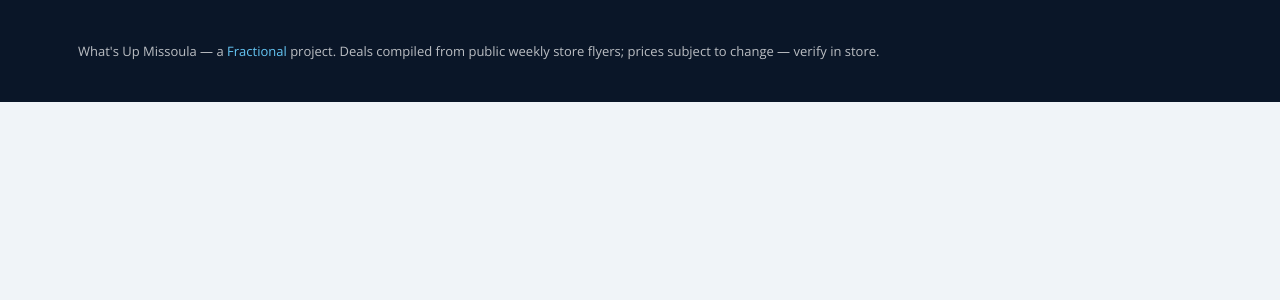
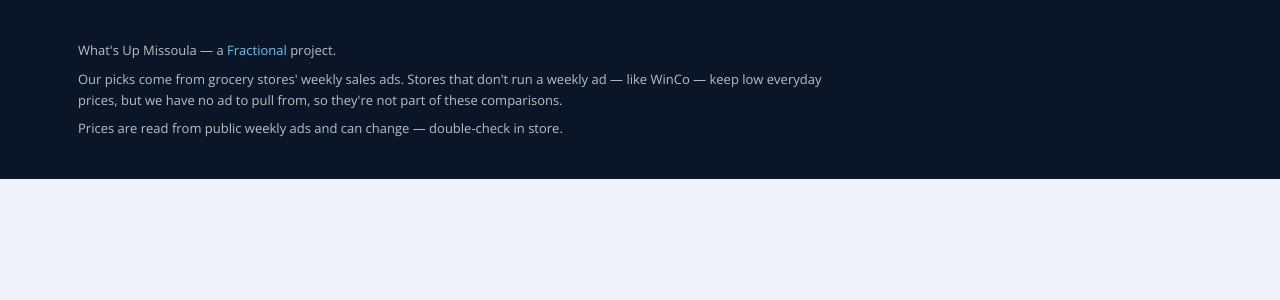
Before and after one commit to andymorse/whatupmissoula, a Python web app: template site/templates/base.html.j2 in a window 1280 px wide. Shown: the top 300 px of the page. Run offline with Jinja, Linux system fonts and the light colour scheme; the template is opened without the code that fills it, so the values that code supplies are empty.

Commit message:
Drop WinCo (no weekly ad); add methodology note to site footer
WinCo is everyday-low-price with no weekly sales ad to pull from, so it's
excluded from comparisons. Footer now explains the picks come from stores'
weekly sales ads and that ad-less stores like WinCo aren't included.

Co-Authored-By: Claude Opus 4.7 <noreply@anthropic.com>

```diff
--- a/pipeline/config.example.yaml
+++ b/pipeline/config.example.yaml
@@ -28,8 +28,9 @@ email:
   # attaching it. The extractor must follow the "view ad" link, not read an
   # attachment. Build that once a real weekly-ad email is in hand.
 
-# Email-confirmed stores (mirror ai/guidance.md §2). The web-scrape-only stores
-# (Orange Street Food Farm, WinCo, Costco) are handled in a later phase.
+# Email-confirmed stores (mirror ai/guidance.md §2). Web-flyer stores rendered
+# from their ad page (Orange Street Food Farm, Costco) are a later phase.
+# WinCo is excluded — no weekly ad (footer explains this to readers).
 stores:
   - name: "Rosauers"
   - name: "Super1 Stevensville"
--- a/site/static/css/brand.css
+++ b/site/static/css/brand.css
@@ -111,8 +111,10 @@ table.deals .reg { color: var(--gray-400); text-decoration: line-through; font-s
   border-radius: 100px; padding: 1px 8px; margin: 1px 2px; }
 
 /* --- Footer --- */
-footer { background: var(--navy-deep); color: rgba(255,255,255,0.72); padding: 40px 0; font-size: 13px; }
+footer { background: var(--navy-deep); color: rgba(255,255,255,0.72); padding: 40px 0; font-size: 13px; line-height: 1.6; }
 footer a { color: var(--sky); text-decoration: none; }
+footer p { max-width: 760px; margin-bottom: 8px; }
+footer p:last-child { margin-bottom: 0; }
 
 @media (max-width: 768px) {
   .section { padding: 44px 0; }
--- a/site/templates/base.html.j2
+++ b/site/templates/base.html.j2
@@ -14,8 +14,11 @@
   {% block body %}{% endblock %}
   <footer>
     <div class="container">
-      What's Up Missoula — a <a href="https://fractionalit.io">Fractional</a> project.
-      Deals compiled from public weekly store flyers; prices subject to change — verify in store.
+      <p>What's Up Missoula — a <a href="https://fractionalit.io">Fractional</a> project.</p>
+      <p>Our picks come from grocery stores' weekly sales ads. Stores that don't run a
+      weekly ad — like WinCo — keep low everyday prices, but we have no ad to pull from,
+      so they're not part of these comparisons.</p>
+      <p>Prices are read from public weekly ads and can change — double-check in store.</p>
     </div>
   </footer>
 </body>
```
Also changed, not shown: ai/guidance.md (+7 -7 lines).
